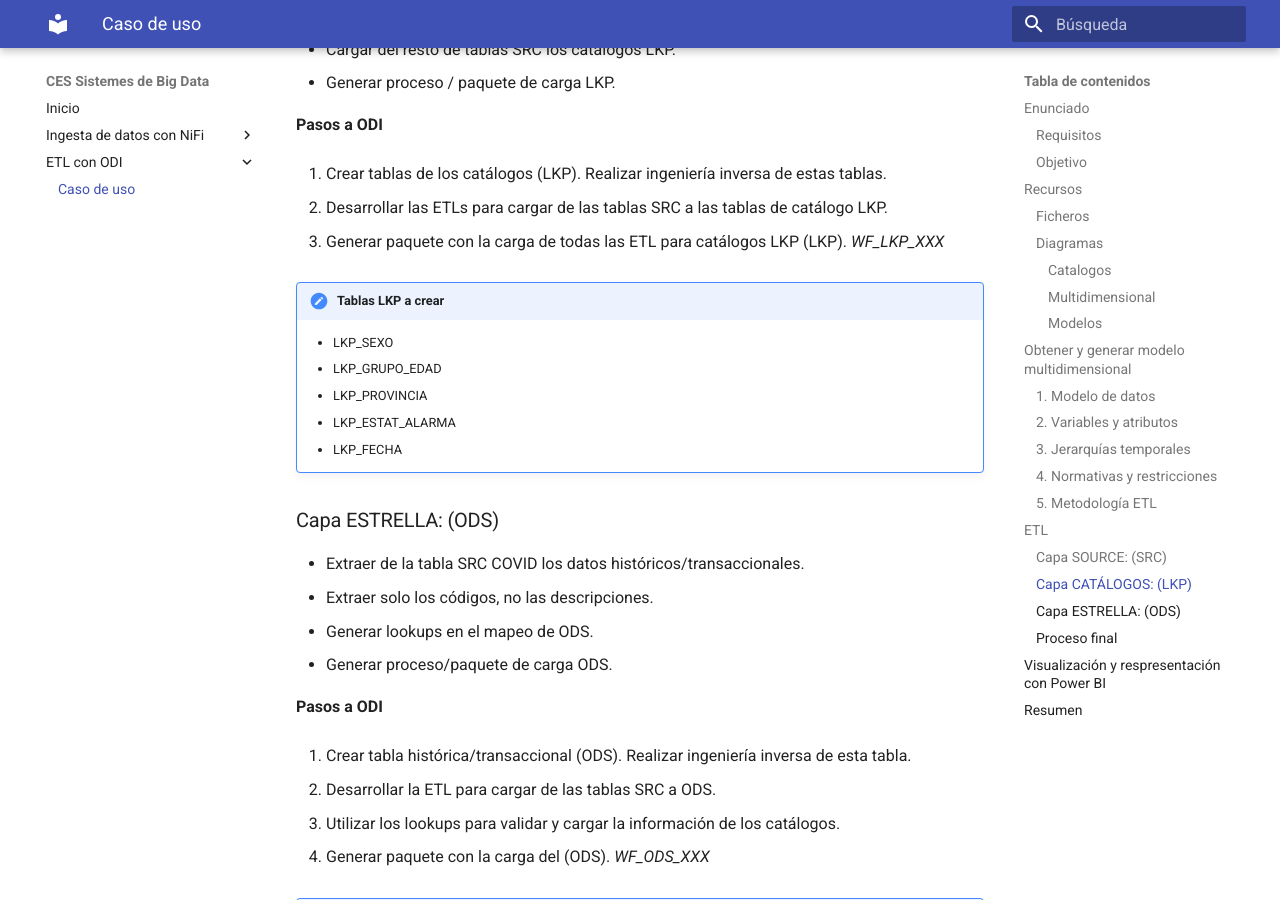
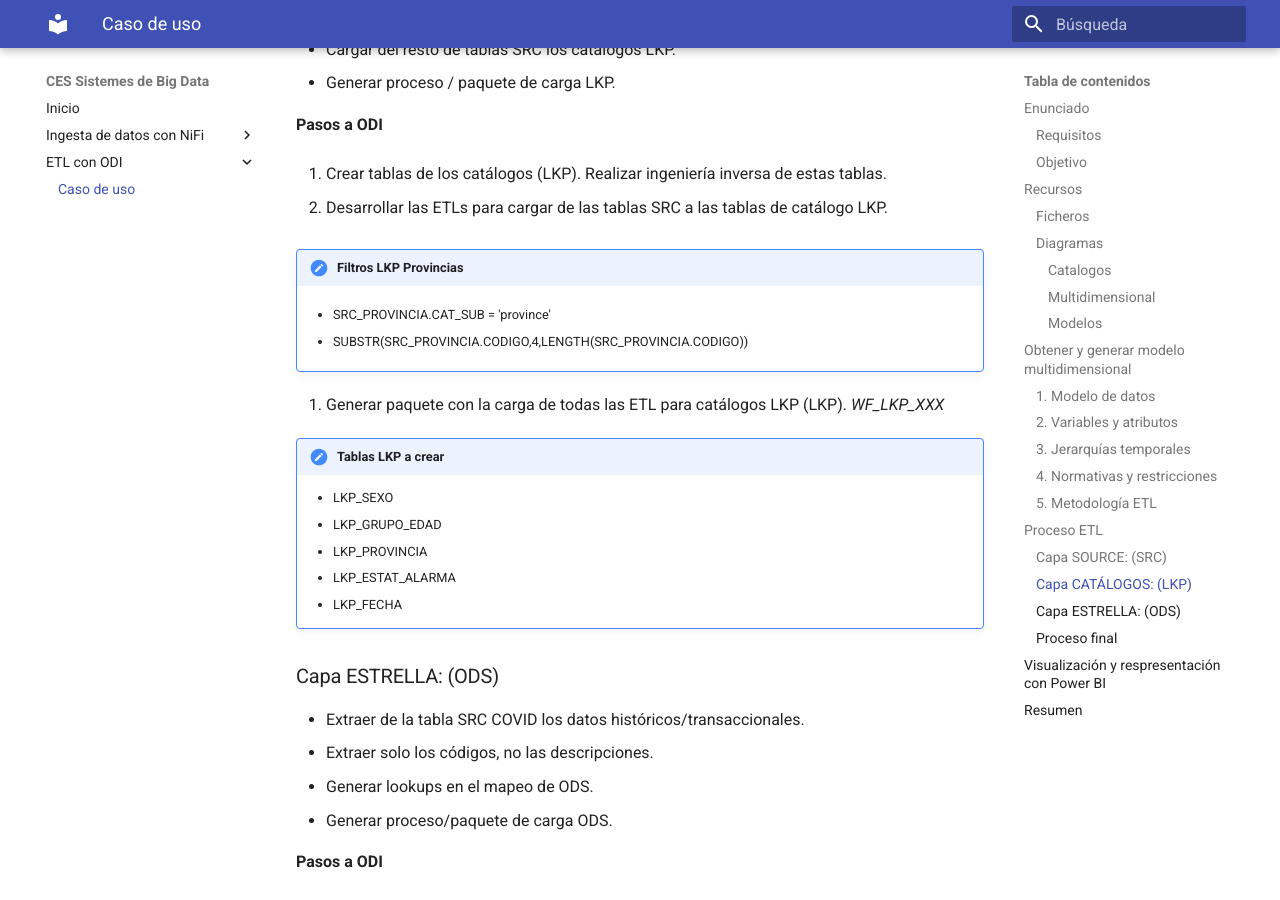
Before and after one commit to jorsodom/bigdata-sb, an MkDocs documentation site: the page built from docs/odi/odiCasoDeUso.md, in a window 1280 px wide and 900 px high, scrolled down 7448 px. Built offline with MkDocs 1.6.1 and Material for MkDocs 9.7.7, drawn with Linux system fonts in a browser that asks for light colours.

Commit message:
Update ODI Scen

```diff
--- a/docs/odi/odiCasoDeUso.md
+++ b/docs/odi/odiCasoDeUso.md
@@ -116,7 +116,7 @@ Se deben tener en cuenta todas las normativas o restricciones específicas asoci
 ### 5. **Metodología ETL**
 Es fundamental planificar y describir detalladamente la metodología ETL que se seguirá para integrar los datos desde su origen hasta la base de datos analítica. Este proceso garantizará que los datos se extraigan correctamente de las fuentes originales, se transformen según las necesidades del análisis y se carguen adecuadamente en la base de datos final.
 
-## ETL
+## Proceso ETL
 Se describe a continuación las diferentes capas del modelo multidimensional en el cual se van a cargar los ficheros de datos que recibimos de la fuente de datos, las transformamos, las modelamos en un modelo analítico y preparamos estos datos para que puedan ser analizados y consultados por herramientas de reporting.
 
 ### Capa SOURCE: (SRC)
@@ -153,6 +153,12 @@ Se describe a continuación las diferentes capas del modelo multidimensional en
 1. Crear tablas de los catálogos (LKP). Realizar ingeniería inversa de estas tablas.
 
 2. Desarrollar las ETLs para cargar de las tablas SRC a las tablas de catálogo LKP.
+
+!!! note "Filtros LKP Provincias"
+
+      -     SRC_PROVINCIA.CAT_SUB = 'province'
+
+      -     SUBSTR(SRC_PROVINCIA.CODIGO,4,LENGTH(SRC_PROVINCIA.CODIGO))
 
 3. Generar paquete con la carga de todas las ETL para catálogos LKP (LKP). *WF_LKP_XXX*
 
```
